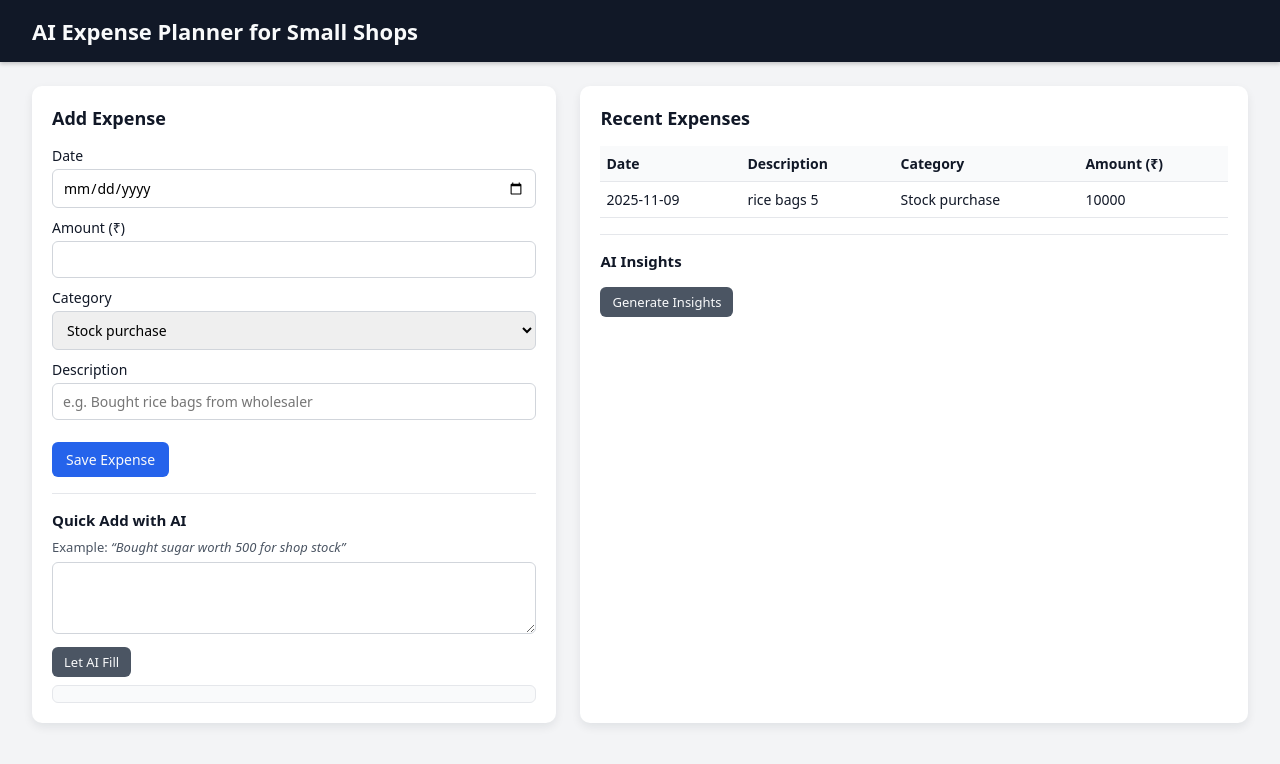
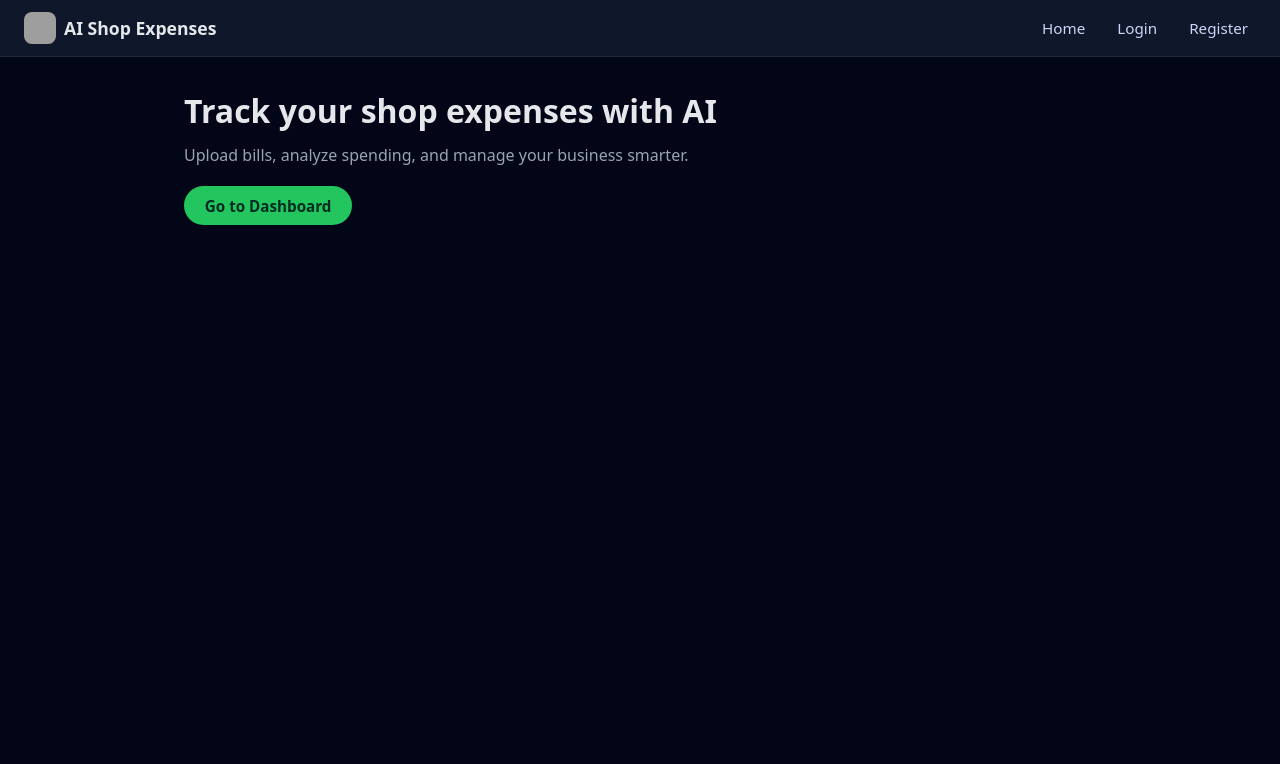
Before and after one commit to sairitheshcoder/ai-shop-expenses-manger-2, a Flask app: page / in a window 1280 px wide. Shown: the top 764 px of the page. Run offline with Flask 3, Linux system fonts and the light colour scheme; a user stored in the database is signed in; data comes from the database, SQL or seed files in the repository; grey boxes are pictures that could not be loaded.

Commit message:
add logo navbar and basic layout

```diff
--- a/static/style.css
+++ b/static/style.css
@@ -1,227 +1,100 @@
+/* Reset-ish */
 * {
-    box-sizing: border-box;
-    margin: 0;
-    padding: 0;
-    font-family: system-ui, -apple-system, BlinkMacSystemFont, "Segoe UI", sans-serif;
+  box-sizing: border-box;
+  margin: 0;
+  padding: 0;
 }
 
 body {
-    background: #f3f4f6;
-    color: #111827;
+  font-family: system-ui, -apple-system, BlinkMacSystemFont, "Segoe UI", sans-serif;
+  background: #020617;
+  color: #e5e7eb;
 }
 
-/* Top bar */
+/* Navbar */
 
-.topbar {
-    background: #111827;
-    color: #f9fafb;
-    padding: 16px 32px;
-    box-shadow: 0 2px 4px rgba(0,0,0,0.2);
+.navbar {
+  display: flex;
+  align-items: center;
+  justify-content: space-between;
+  padding: 0.75rem 1.5rem;
+  background: #0f172a;
+  border-bottom: 1px solid #1f2937;
 }
 
-.topbar h1 {
-    font-size: 22px;
+.brand {
+  display: flex;
+  align-items: center;
+  gap: 0.5rem;
+  text-decoration: none;
+  color: inherit;
+}
+
+.brand-logo {
+  width: 32px;
+  height: 32px;
+  border-radius: 8px;
+  object-fit: cover;
+}
+
+.brand-name {
+  font-weight: 700;
+  font-size: 1.1rem;
+}
+
+.nav-links {
+  display: flex;
+  gap: 1rem;
+}
+
+.nav-links a {
+  color: #cbd5f5;
+  text-decoration: none;
+  font-size: 0.95rem;
+  padding: 0.25rem 0.5rem;
+  border-radius: 4px;
+  transition: background 0.15s ease, color 0.15s ease;
+}
+
+.nav-links a:hover {
+  background: #1f2937;
+  color: #ffffff;
 }
 
 /* Page layout */
 
-.layout {
-    display: grid;
-    grid-template-columns: 1.1fr 1.4fr;
-    gap: 24px;
-    padding: 24px 32px;
+.page {
+  max-width: 960px;
+  margin: 2rem auto;
+  padding: 0 1.5rem;
 }
 
-.card {
-    background: #ffffff;
-    border-radius: 10px;
-    padding: 20px;
-    box-shadow: 0 4px 10px rgba(15,23,42,0.08);
+/* Hero section */
+
+.hero h1 {
+  font-size: 2rem;
+  margin-bottom: 0.75rem;
 }
 
-.card h2 {
-    margin-bottom: 16px;
-    font-size: 18px;
-}
-
-.card h3 {
-    margin-top: 8px;
-    margin-bottom: 8px;
-    font-size: 15px;
-}
-
-/* Form */
-
-form label {
-    display: block;
-    margin-bottom: 10px;
-    font-size: 14px;
-}
-
-form input,
-form select {
-    width: 100%;
-    margin-top: 4px;
-    padding: 8px 10px;
-    border-radius: 6px;
-    border: 1px solid #d1d5db;
-    font-size: 14px;
-}
-
-form button {
-    margin-top: 12px;
-    padding: 8px 14px;
-    border: none;
-    border-radius: 6px;
-    background: #2563eb;
-    color: #f9fafb;
-    cursor: pointer;
-    font-size: 14px;
-}
-
-form button:hover {
-    background: #1d4ed8;
-}
-
-/* Buttons, text areas */
-
-.btn-secondary {
-    margin-top: 8px;
-    padding: 6px 12px;
-    border-radius: 6px;
-    border: none;
-    background: #4b5563;
-    color: #f9fafb;
-    cursor: pointer;
-    font-size: 13px;
-}
-
-.btn-secondary:hover {
-    background: #374151;
-}
-
-.textarea {
-    width: 100%;
-    padding: 8px;
-    border-radius: 6px;
-    border: 1px solid #d1d5db;
-    font-size: 13px;
-    resize: vertical;
-}
-
-.ai-result {
-    margin-top: 8px;
-    font-size: 12px;
-    background: #f9fafb;
-    padding: 8px;
-    border-radius: 6px;
-    border: 1px solid #e5e7eb;
-    max-height: 150px;
-    overflow: auto;
-}
-
-.hint {
-    font-size: 13px;
-    margin-bottom: 6px;
-    color: #4b5563;
-}
-
-/* Table */
-
-.table {
-    width: 100%;
-    border-collapse: collapse;
-    font-size: 14px;
-}
-
-.table th,
-.table td {
-    padding: 8px 6px;
-    border-bottom: 1px solid #e5e7eb;
-}
-
-.table th {
-    text-align: left;
-    background: #f9fafb;
-}
-
-/* Insights box */
-
-.insights-box {
-    margin-top: 8px;
-    font-size: 13px;
-    white-space: pre-wrap;
-    min-height: 40px;
-}
-
-/* Divider */
-
-.divider {
-    margin: 16px 0;
-    border: none;
-    border-top: 1px solid #e5e7eb;
-}
-
-/* Small screens */
-
-@media (max-width: 800px) {
-    .layout {
-        grid-template-columns: 1fr;
-    }
-}
-
-
-.auth-body {
-    background: #f3f4f6;
-    display: flex;
-    align-items: center;
-    justify-content: center;
-    min-height: 100vh;
-}
-
-.auth-card {
-    background: #ffffff;
-    padding: 24px 28px;
-    border-radius: 10px;
-    box-shadow: 0 4px 10px rgba(15,23,42,0.12);
-    width: 320px;
-}
-
-.auth-card h2 {
-    margin-bottom: 16px;
-}
-
-.auth-card form label {
-    display: block;
-    margin-bottom: 10px;
-    font-size: 14px;
-}
-
-.auth-card input {
-    width: 100%;
-    margin-top: 4px;
-    padding: 8px 10px;
-    border-radius: 6px;
-    border: 1px solid #d1d5db;
+.hero p {
+  max-width: 32rem;
+  color: #9ca3af;
+  margin-bottom: 1.25rem;
 }
 
 .btn-primary {
-    margin-top: 12px;
-    padding: 8px 14px;
-    border-radius: 6px;
-    border: none;
-    background: #2563eb;
-    color: #f9fafb;
-    cursor: pointer;
+  display: inline-block;
+  padding: 0.6rem 1.3rem;
+  background: #22c55e;
+  color: #022c22;
+  font-weight: 600;
+  border-radius: 999px;
+  text-decoration: none;
+  font-size: 0.95rem;
+  transition: background 0.15s ease, transform 0.1s ease;
 }
 
-.auth-error {
-    color: #b91c1c;
-    font-size: 13px;
-    margin-bottom: 8px;
+.btn-primary:hover {
+  background: #16a34a;
+  transform: translateY(-1px);
 }
-
-.auth-switch {
-    margin-top: 10px;
-    font-size: 13px;
-}
--- a/templates/index.html
+++ b/templates/index.html
@@ -1,83 +1,36 @@
-<!DOCTYPE html>
+<!doctype html>
 <html lang="en">
 <head>
-    <meta charset="UTF-8">
-    <title>AI Expense Planner</title>
-    <link rel="stylesheet" href="/static/style.css">
+  <meta charset="utf-8">
+  <title>AI Shop Expenses</title>
+  <meta name="viewport" content="width=device-width, initial-scale=1">
+  <link rel="stylesheet" href="{{ url_for('static', filename='style.css') }}">
+  <link rel="icon" type="image/png" href="{{ url_for('static', filename='img/logo.png') }}">
 </head>
 <body>
-<header class="topbar">
-    <h1>AI Expense Planner for Small Shops</h1>
-</header>
+  <!-- Navbar with logo and name -->
+  <header class="navbar">
+    <a href="{{ url_for('index') }}" class="brand">
+      <img src="{{ url_for('static', filename='img/logo.png') }}"
+           alt="AI Shop Expenses logo"
+           class="brand-logo">
+      <span class="brand-name">AI Shop Expenses</span>
+    </a>
 
-<main class="layout">
-    <!-- Left: add expense + AI quick add -->
-    <section class="card">
-        <h2>Add Expense</h2>
-        <form id="expense-form">
-            <label>
-                Date
-                <input type="date" id="date" required>
-            </label>
-            <label>
-                Amount (₹)
-                <input type="number" step="0.01" id="amount" required>
-            </label>
-            <label>
-                Category
-                <select id="category">
-                    <option>Stock purchase</option>
-                    <option>Electricity</option>
-                    <option>Rent</option>
-                    <option>Salary</option>
-                    <option>Misc</option>
-                </select>
-            </label>
-            <label>
-                Description
-                <input type="text" id="description"
-                       placeholder="e.g. Bought rice bags from wholesaler"
-                       required>
-            </label>
-            <button type="submit">Save Expense</button>
-        </form>
+    <nav class="nav-links">
+      <a href="{{ url_for('index') }}">Home</a>
+      <a href="{{ url_for('login') }}">Login</a>
+      <a href="{{ url_for('register') }}">Register</a>
+    </nav>
+  </header>
 
-        <hr class="divider">
-
-        <h3>Quick Add with AI</h3>
-        <p class="hint">
-            Example: <em>“Bought sugar worth 500 for shop stock”</em>
-        </p>
-        <textarea id="ai-text" rows="3" class="textarea"></textarea>
-        <button id="ai-parse-btn" class="btn-secondary">Let AI Fill</button>
-        <pre id="ai-result" class="ai-result"></pre>
+  <!-- Main content -->
+  <main class="page">
+    <section class="hero">
+      <h1>Track your shop expenses with AI</h1>
+      <p>Upload bills, analyze spending, and manage your business smarter.</p>
+      <a href="{{ url_for('dashboard') }}" class="btn-primary">Go to Dashboard</a>
     </section>
-
-    <!-- Right: recent expenses + AI insights -->
-    <section class="card">
-        <h2>Recent Expenses</h2>
-        <table class="table" id="expense-table">
-            <thead>
-            <tr>
-                <th>Date</th>
-                <th>Description</th>
-                <th>Category</th>
-                <th>Amount (₹)</th>
-            </tr>
-            </thead>
-            <tbody>
-            <!-- filled by JS -->
-            </tbody>
-        </table>
-
-        <hr class="divider">
-
-        <h3>AI Insights</h3>
-        <button id="ai-insights-btn" class="btn-secondary">Generate Insights</button>
-        <div id="insights-box" class="insights-box"></div>
-    </section>
-</main>
-
-<script src="/static/app.js"></script>
+  </main>
 </body>
 </html>
```
